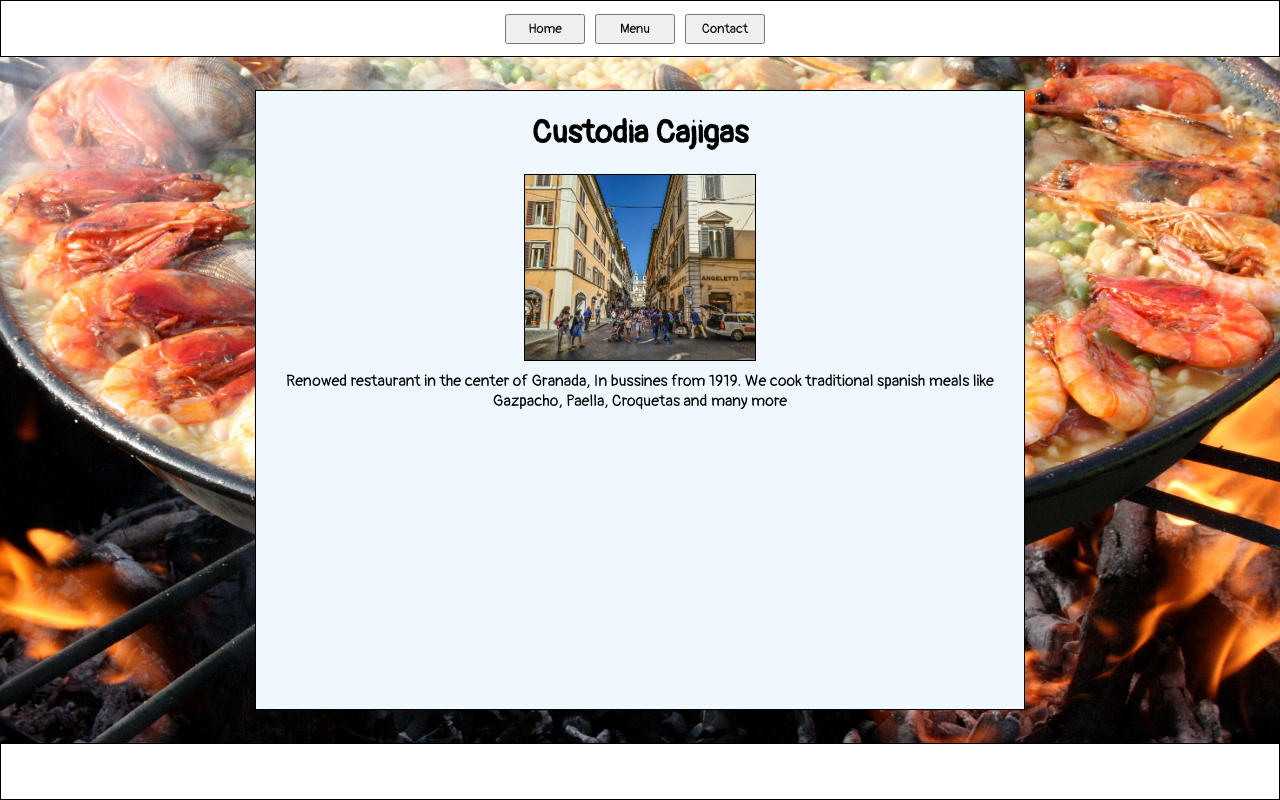
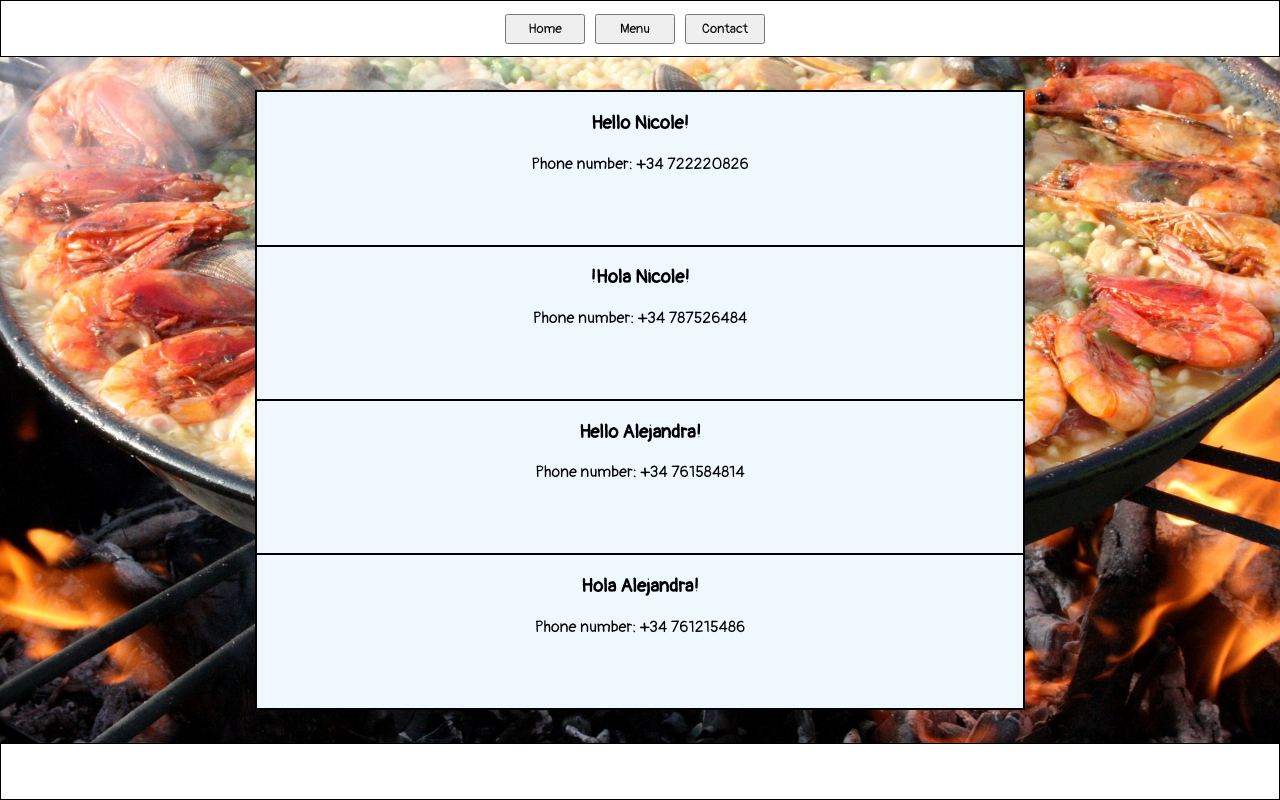
Before and after one commit to JonDm07/odin-restaurant, a website with bundled scripts: page dist/index.html in a window 1280 px wide. Both pictures are taken after a click on the button "Contact". Built offline with nearby package versions, Linux system fonts and the light colour scheme.

Commit message:
Add contact page

```diff
--- /dev/null
+++ b/src/contact.js
@@ -0,0 +1,39 @@
+export function contactPage() {
+    const content = document.querySelector("#content");
+    const footer = document.querySelector("footer");
+
+    const hero = document.createElement("div");
+    hero.classList.add("hero", "contact");
+    content.insertBefore(hero, footer);
+
+    let divsArray =  []
+    let h3Array = []
+    let paraTextArray = []
+
+    for(let i = 0; i < 4; i++) {
+        const div = document.createElement('div')
+        div.classList.add('contact-div')
+        hero.appendChild(div)
+        divsArray.push(div)
+
+        const h3 = document.createElement('h3')
+        div.appendChild(h3)
+        h3Array.push(h3)
+
+        const paraText = document.createElement('p')
+        div.appendChild(paraText)
+        paraTextArray.push(paraText)
+    }
+
+    h3Array[0].textContent = 'Hello Nicole!'
+    h3Array[1].textContent = '!Hola Nicole!'
+    h3Array[2].textContent = 'Hello Alejandra!'
+    h3Array[3].textContent = 'Hola Alejandra!'
+
+    paraTextArray[0].textContent = 'Phone number: +34 722220826'
+    paraTextArray[1].textContent = 'Phone number: +34 787526484'
+    paraTextArray[2].textContent = 'Phone number: +34 761584814'
+    paraTextArray[3].textContent = 'Phone number: +34 761215486'
+
+
+}
--- a/src/index.js
+++ b/src/index.js
@@ -1,5 +1,6 @@
 import { initialHomePage, homePageSwitch } from "./homepage";
 import { menuPage } from "./menu";
+import { contactPage } from "./contact";
 
 initialHomePage();
 
@@ -17,4 +18,12 @@ btns[1].addEventListener("click", () => {
   hero.remove();
 
   menuPage();
+
 });
+
+btns[2].addEventListener('click', () => {
+  const hero = document.querySelector(".hero");
+  hero.remove();
+
+  contactPage()
+})
--- a/styles.css
+++ b/styles.css
@@ -129,3 +129,12 @@ footer {
 .menu > .item-div:nth-of-type(4) > .container-div > .picture-div {
   background-image: url(src/img/gazpacho-gd5ad6d20e_1280.jpg);
 }
+
+.contact {
+  display: grid;
+  grid-template-rows: repeat(4, 1fr);
+}
+
+.contact > div {
+  border: 1px solid black;
+}
```
Also changed, not shown: dist/main.js.
